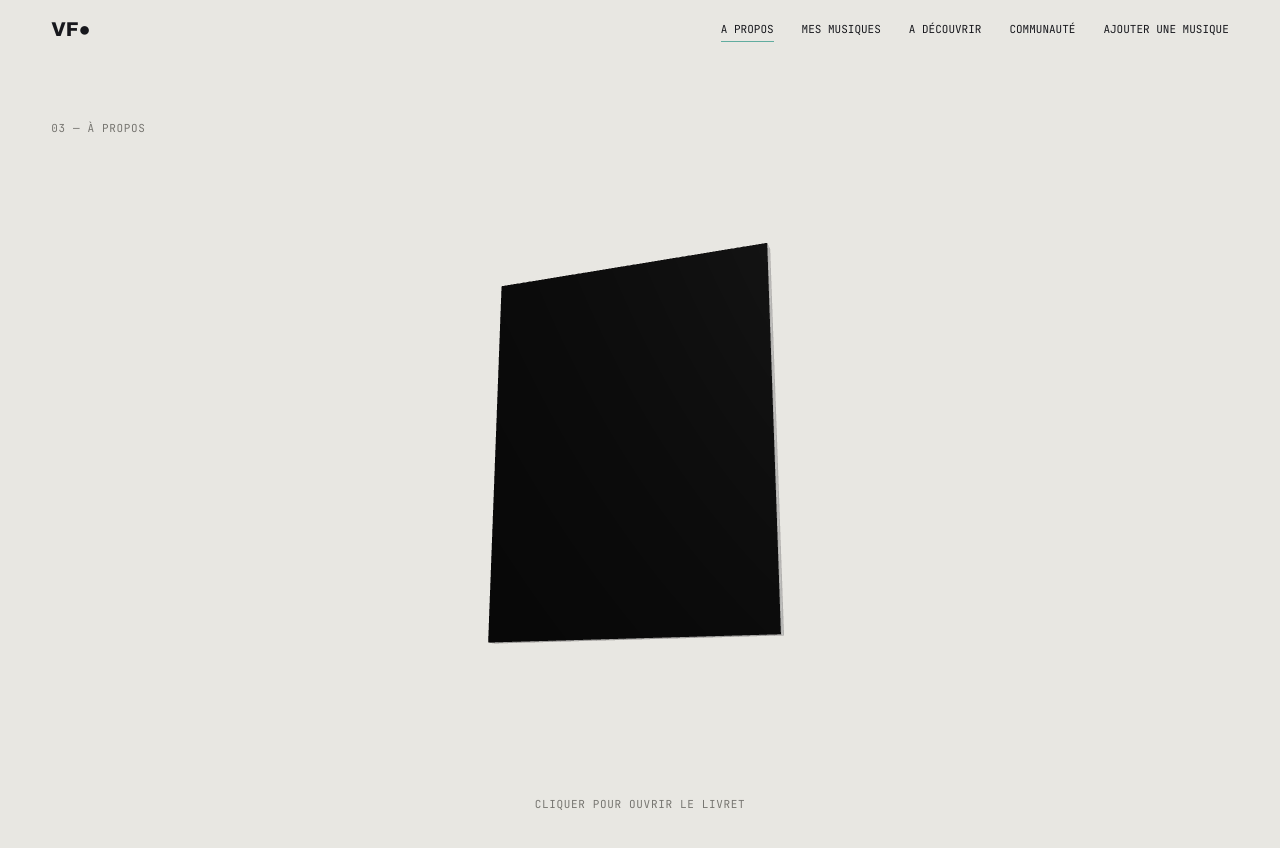
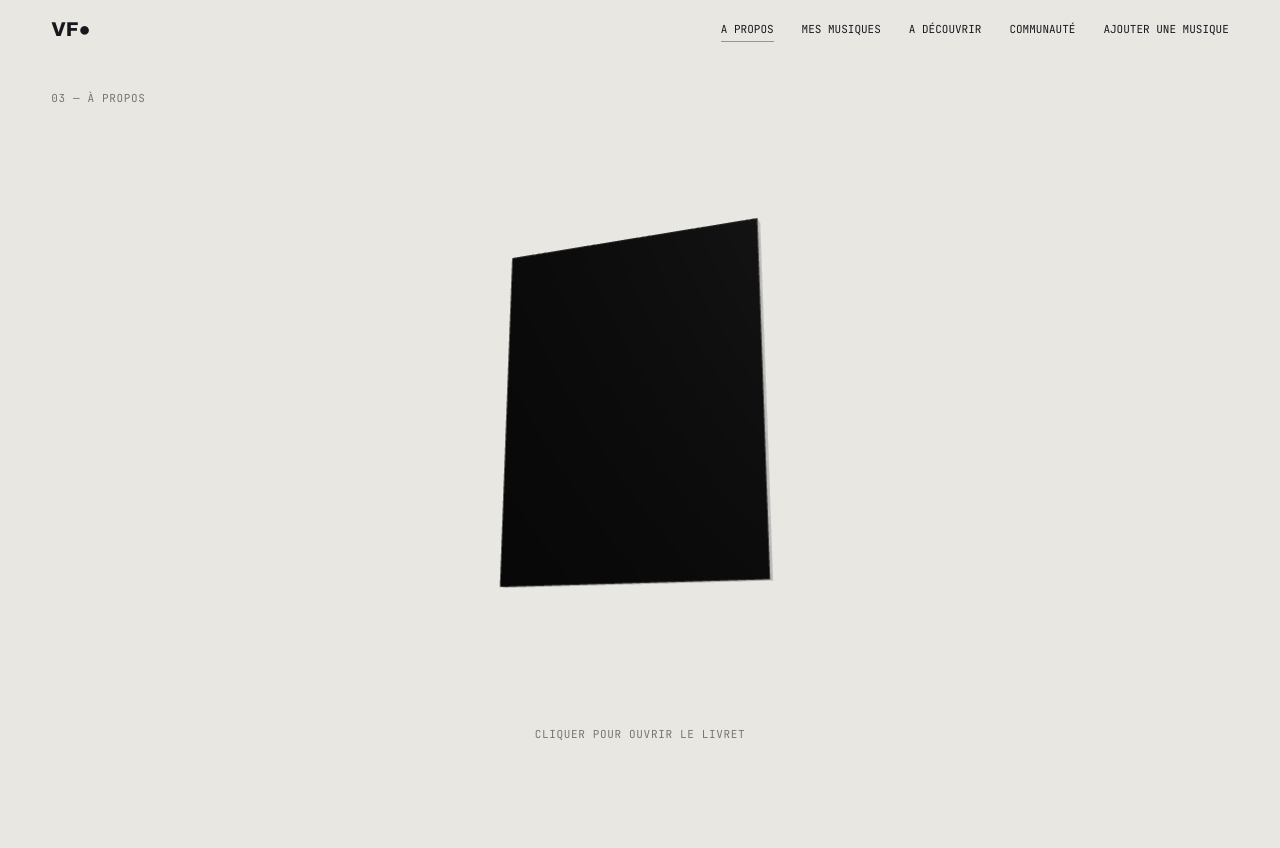
Before and after one commit to mfrgt4/vinyl-folio, a React (Vite) app: page /a-propos in a window 1280 px wide. Shown: the top 848 px of the page. After the commit the page ends 800 px from the top, so only its background shows below. Built offline with nearby package versions, Linux system fonts and the light colour scheme.

Commit message:
Changements

```diff
--- a/src/pages/About.tsx
+++ b/src/pages/About.tsx
@@ -1,18 +1,84 @@
-import { lazy, Suspense, useState } from 'react'
+import { lazy, Suspense, useEffect, useState } from 'react'
 import { motion } from 'framer-motion'
 const Booklet = lazy(() => import('../three/Booklet'))
+
 export default function About() {
   const [open, setOpen] = useState(false)
-  const lines = ['TRACK 01 — Présentation','Étudiant en design, passionné de musique et de typographie.','TRACK 02 — Vision','Créer des objets numériques qui se touchent comme des disques.']
-  return (<div className="page"><p className="mono">03 — À propos</p>
-    <div role="button" tabIndex={0} aria-expanded={open} aria-label={open?'Fermer le livret':'Ouvrir le livret'} onClick={()=>setOpen(!open)} onKeyDown={e=>e.key==='Enter'&&setOpen(!open)}
-      style={{position:'relative',aspectRatio:'16/9',maxWidth:1100,margin:'20px auto',cursor:'pointer'}}>
-      <Suspense fallback={null}><div style={{position:'absolute',inset:0}}><Booklet open={open}/></div></Suspense>
-      <motion.div initial={false} animate={{opacity:open?1:0}} transition={{delay:open?.7:0,duration:.6}} style={{position:'absolute',left:'24.5%',top:'20.5%',width:'51%',height:'59%',display:'grid',gridTemplateColumns:'1fr 1fr',pointerEvents:'none'}}>
-        <motion.div animate={{scale:open?1.04:1}} transition={{duration:6}} style={{background:'linear-gradient(135deg,#fff,#555 70%,#111)',filter:'grayscale(1) contrast(1.2)'}} aria-label="Portrait (à remplacer par votre photo)"/>
-        <div style={{background:'#171717',color:'#ddd',padding:'6%',fontSize:'clamp(8px,1.2vw,14px)'}}>
-          {lines.map((l,k)=><motion.p key={k} className={k%2?'':'mono'} initial={false} animate={{opacity:open?1:0,y:open?0:10}} transition={{delay:1+k*.2}} style={{marginBottom:10}}>{l}</motion.p>)}
-        </div></motion.div>
+  const lines = [
+    'TRACK 01 — Présentation',
+    'Étudiant en design, passionné de musique et de typographie.',
+    'TRACK 02 — Vision',
+    'Créer des objets numériques qui se touchent comme des disques.',
+  ]
+
+  // Pas de défilement vertical sur cette page
+  useEffect(() => {
+    const b = document.body.style.overflow, h = document.documentElement.style.overflow
+    document.body.style.overflow = 'hidden'
+    document.documentElement.style.overflow = 'hidden'
+    return () => { document.body.style.overflow = b; document.documentElement.style.overflow = h }
+  }, [])
+
+  return (
+    <div
+      className="page"
+      style={{ height: '100dvh', minHeight: 0, overflow: 'hidden', padding: '90px 4vw 24px', display: 'flex', flexDirection: 'column' }}
+    >
+      <p className="mono">03 — À propos</p>
+
+      {/* Zone centrée : le livret s'adapte à la hauteur de l'écran pour tout tenir sans scroll */}
+      <div style={{ flex: 1, minHeight: 0, display: 'flex', flexDirection: 'column', justifyContent: 'center', alignItems: 'center' }}>
+        <div
+          role="button"
+          tabIndex={0}
+          aria-expanded={open}
+          aria-label={open ? 'Fermer le livret' : 'Ouvrir le livret'}
+          onClick={() => setOpen(!open)}
+          onKeyDown={e => e.key === 'Enter' && setOpen(!open)}
+          style={{
+            position: 'relative',
+            aspectRatio: '16/9',
+            width: 'min(1100px, 100%, calc((100dvh - 230px) * 16 / 9))',
+            cursor: 'pointer',
+          }}
+        >
+          <Suspense fallback={null}>
+            <div style={{ position: 'absolute', inset: 0 }}><Booklet open={open} /></div>
+          </Suspense>
+
+          <motion.div
+            initial={false}
+            animate={{ opacity: open ? 1 : 0 }}
+            transition={{ delay: open ? 0.7 : 0, duration: 0.6 }}
+            style={{ position: 'absolute', left: '24.5%', top: '20.5%', width: '51%', height: '59%', display: 'grid', gridTemplateColumns: '1fr 1fr', pointerEvents: 'none' }}
+          >
+            <motion.div
+              animate={{ scale: open ? 1.04 : 1 }}
+              transition={{ duration: 6 }}
+              style={{ background: 'linear-gradient(135deg,#fff,#555 70%,#111)', filter: 'grayscale(1) contrast(1.2)' }}
+              aria-label="Portrait (à remplacer par votre photo)"
+            />
+            <div style={{ background: '#171717', color: '#ddd', padding: '6%', fontSize: 'clamp(8px,1.2vw,14px)' }}>
+              {lines.map((l, k) => (
+                <motion.p
+                  key={k}
+                  className={k % 2 ? '' : 'mono'}
+                  initial={false}
+                  animate={{ opacity: open ? 1 : 0, y: open ? 0 : 10 }}
+                  transition={{ delay: 1 + k * 0.2 }}
+                  style={{ marginBottom: 10 }}
+                >
+                  {l}
+                </motion.p>
+              ))}
+            </div>
+          </motion.div>
+        </div>
+
+        <p className="mono" style={{ textAlign: 'center', marginTop: 16 }}>
+          {open ? 'Cliquer pour refermer' : 'Cliquer pour ouvrir le livret'}
+        </p>
+      </div>
     </div>
-    <p className="mono" style={{textAlign:'center'}}>{open?'Cliquer pour refermer':'Cliquer pour ouvrir le livret'}</p></div>)
+  )
 }
--- a/src/pages/Records.tsx
+++ b/src/pages/Records.tsx
@@ -2,8 +2,13 @@ import { useEffect, useRef, useState } from 'react'
 import { AnimatePresence, motion } from 'framer-motion'
 import { VINYLS } from '../data'
 
-/** Disque : glisse hors de la pochette puis tourne, avec accélération et ralentissement progressifs */
-function Disc({ spinning }: { spinning: boolean }) {
+/**
+ * Disque : 3 états enchaînés de façon fluide
+ *  - repos   : caché derrière la pochette
+ *  - survol  : sort un peu (20 %), sans tourner
+ *  - lecture : sort complètement (42 %) et tourne, avec accélération / ralentissement progressifs
+ */
+function Disc({ spinning, hover }: { spinning: boolean; hover: boolean }) {
   const el = useRef<HTMLDivElement>(null)
   const s = useRef({ a: 0, v: 0 })       // angle (deg) et vitesse (deg/s)
   const target = useRef(0)
@@ -18,21 +23,22 @@ function Disc({ spinning }: { spinning: boolean }) {
       s.current.v += (target.current - s.current.v) * Math.min(1, dt * 2.2) // inertie
       s.current.a = (s.current.a + s.current.v * dt) % 360
       if (el.current) el.current.style.transform = `rotate(${s.current.a}deg)`
-      // la boucle s'arrête quand le disque est à l'arrêt
-      if (target.current === 0 && s.current.v < 0.3) return
+      if (target.current === 0 && s.current.v < 0.3) return // arrêt de la boucle
       raf = requestAnimationFrame(tick)
     }
     raf = requestAnimationFrame(tick)
     return () => cancelAnimationFrame(raf)
   }, [spinning])
 
+  const x = spinning ? 42 : hover ? 20 : 0
   return (
     <div
       style={{
         position: 'absolute',
         inset: '4%',
-        transform: spinning ? 'translateX(42%)' : 'translateX(0)',
-        transition: 'transform 1s cubic-bezier(.22,1,.36,1)',
+        transform: `translateX(${x}%)`,
+        // même courbe pour survol -> lecture : le passage d'un état à l'autre est continu
+        transition: 'transform .9s cubic-bezier(.22,1,.36,1)',
       }}
     >
       <div
@@ -42,7 +48,6 @@ function Disc({ spinning }: { spinning: boolean }) {
           height: '100%',
           borderRadius: '50%',
           position: 'relative',
-          // reflet conique + sillons : le reflet rend la rotation visible
           background:
             'conic-gradient(from 0deg, transparent 0 18%, rgba(255,255,255,.14) 24%, transparent 30% 68%, rgba(255,255,255,.1) 74%, transparent 80%), repeating-radial-gradient(#111 0 2px, #1b1b1b 3px 4px)',
           boxShadow: '0 10px 24px -12px #000a',
@@ -60,6 +65,7 @@ export default function Records() {
   const [i, setI] = useState(0)
   const [open, setOpen] = useState(false)
   const [playing, setPlaying] = useState(false)
+  const [hoverId, setHoverId] = useState<string | null>(null)
   const n = VINYLS.length
   const lock = useRef(false)
   const touchX = useRef(0)
@@ -69,9 +75,10 @@ export default function Records() {
 
   // Bloque le défilement de la page tant qu'on est sur "Mes Musiques"
   useEffect(() => {
-    const prev = document.body.style.overflow
+    const b = document.body.style.overflow, h = document.documentElement.style.overflow
     document.body.style.overflow = 'hidden'
-    return () => { document.body.style.overflow = prev }
+    document.documentElement.style.overflow = 'hidden'
+    return () => { document.body.style.overflow = b; document.documentElement.style.overflow = h }
   }, [])
 
   // Changement de vinyle : la musique s'arrête et le disque rentre dans sa pochette
@@ -128,9 +135,10 @@ export default function Records() {
               aria-label={o === 0 ? (playing ? `Pause ${v.title}` : `Lire ${v.title}`) : v.title}
               onClick={() => (o === 0 ? toggle() : setI(k))}
               onKeyDown={e => e.key === 'Enter' && (o === 0 ? toggle() : setI(k))}
+              onMouseEnter={() => setHoverId(v.id)}
+              onMouseLeave={() => setHoverId(null)}
               style={{ top: '50%', marginTop: -120 }}
               animate={{
-                // quand le disque sort, les vinyles de droite s'écartent pour lui laisser la place
                 x: o * 190 + Math.sign(o) * 70 + (playing && o > 0 ? 60 : 0),
                 scale: o === 0 ? 1.25 : 0.8,
                 rotateY: o * -32,
@@ -139,7 +147,7 @@ export default function Records() {
               }}
               transition={{ type: 'spring', stiffness: 120, damping: 20 }}
             >
-              <Disc spinning={spinning} />
+              <Disc spinning={spinning} hover={hoverId === v.id} />
               <div
                 className="cover"
                 style={{
@@ -147,7 +155,7 @@ export default function Records() {
                   backgroundImage: v.cover ? `url("${v.cover}")` : undefined,
                   backgroundSize: 'cover',
                   backgroundPosition: 'center',
-                  transform: 'none', // la pochette reste fixe (désactive le décalage au survol)
+                  transform: 'none', // la pochette ne bouge pas
                 }}
               >
                 {!v.cover && (
```
